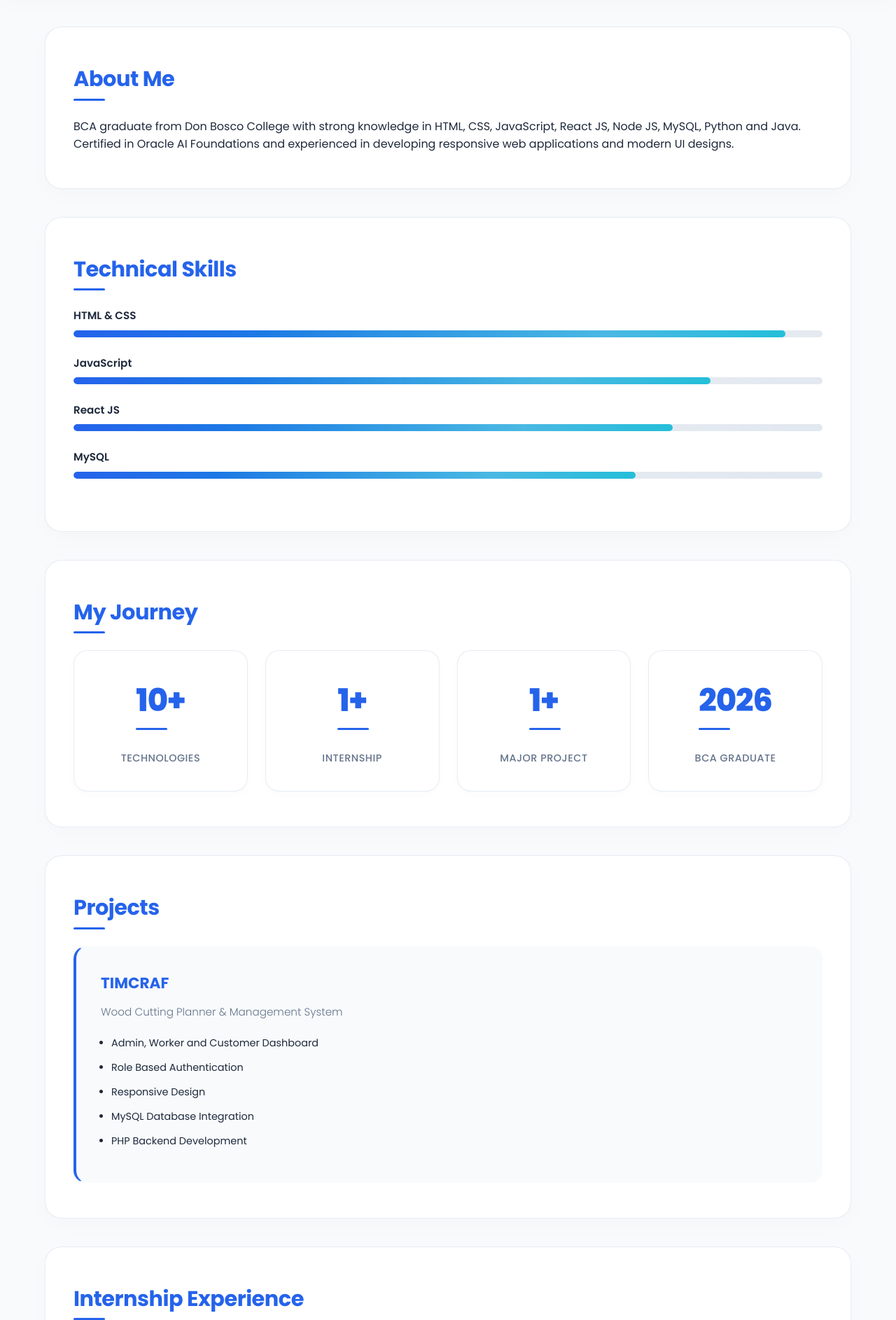
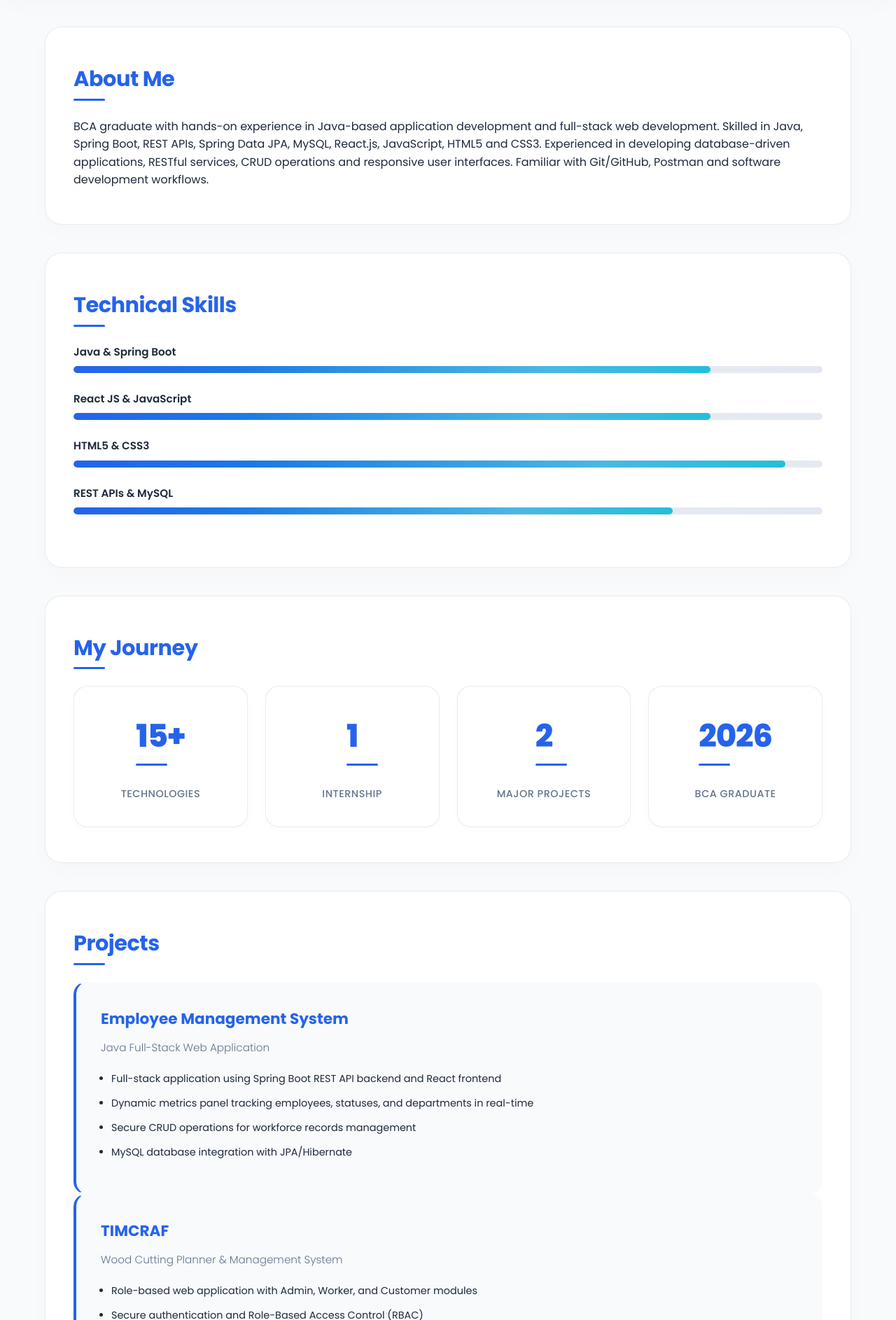
Before and after one commit to sebastin-x/Portfolio, a React (Create React App) app: page / in a window 1280 px wide. Shown: the part 914-2800 px from the top of the page at 70% size. Built offline with nearby package versions, Linux system fonts and the light colour scheme.

Commit message:
Update portfolio with Java Full Stack details and fix resume download link

```diff
--- a/src/App.jsx
+++ b/src/App.jsx
@@ -29,11 +29,11 @@ function App() {
 
         <h1>Sebastin Xavier B</h1>
 
-        <h3>Junior Frontend Developer</h3>
+        <h3>Junior Java Full Stack Developer</h3>
 
         <p>
-          BCA Graduate (2026) passionate about Frontend Development,
-          React JS, UI/UX Design, and Full Stack Development.
+          BCA Graduate passionate about Java Full Stack Development,
+          building scalable applications, and solving complex problems with clean code.
         </p>
 
         <a href={`${process.env.PUBLIC_URL}/Sebastin_Xavier_Resume.pdf`} className="btn" target="_blank" rel="noopener noreferrer">
@@ -48,12 +48,7 @@ function App() {
           <h2>About Me</h2>
 
           <p>
-            BCA graduate from Don Bosco College with strong knowledge
-            in HTML, CSS, JavaScript, React JS, Node JS, MySQL,
-            Python and Java.
-
-            Certified in Oracle AI Foundations and experienced in
-            developing responsive web applications and modern UI designs.
+            BCA graduate with hands-on experience in Java-based application development and full-stack web development. Skilled in Java, Spring Boot, REST APIs, Spring Data JPA, MySQL, React.js, JavaScript, HTML5 and CSS3. Experienced in developing database-driven applications, RESTful services, CRUD operations and responsive user interfaces. Familiar with Git/GitHub, Postman and software development workflows.
           </p>
         </section>
 
@@ -62,7 +57,27 @@ function App() {
           <h2>Technical Skills</h2>
 
           <div className="skill">
-            <p className="skill-name">HTML & CSS</p>
+            <p className="skill-name">Java & Spring Boot</p>
+            <div className="progress">
+              <div
+                className="progress-bar"
+                style={{ width: "85%" }}
+              ></div>
+            </div>
+          </div>
+
+          <div className="skill">
+            <p className="skill-name">React JS & JavaScript</p>
+            <div className="progress">
+              <div
+                className="progress-bar"
+                style={{ width: "85%" }}
+              ></div>
+            </div>
+          </div>
+
+          <div className="skill">
+            <p className="skill-name">HTML5 & CSS3</p>
             <div className="progress">
               <div
                 className="progress-bar"
@@ -72,31 +87,11 @@ function App() {
           </div>
 
           <div className="skill">
-            <p className="skill-name">JavaScript</p>
-            <div className="progress">
-              <div
-                className="progress-bar"
-                style={{ width: "85%" }}
-              ></div>
-            </div>
-          </div>
-
-          <div className="skill">
-            <p className="skill-name">React JS</p>
+            <p className="skill-name">REST APIs & MySQL</p>
             <div className="progress">
               <div
                 className="progress-bar"
                 style={{ width: "80%" }}
-              ></div>
-            </div>
-          </div>
-
-          <div className="skill">
-            <p className="skill-name">MySQL</p>
-            <div className="progress">
-              <div
-                className="progress-bar"
-                style={{ width: "75%" }}
               ></div>
             </div>
           </div>
@@ -109,18 +104,18 @@ function App() {
           <div className="stats">
 
             <div className="stat-card">
-              <h2>10+</h2>
+              <h2>15+</h2>
               <p>Technologies</p>
             </div>
 
             <div className="stat-card">
-              <h2>1+</h2>
+              <h2>1</h2>
               <p>Internship</p>
             </div>
 
             <div className="stat-card">
-              <h2>1+</h2>
-              <p>Major Project</p>
+              <h2>2</h2>
+              <p>Major Projects</p>
             </div>
 
             <div className="stat-card">
@@ -136,6 +131,21 @@ function App() {
           <h2>Projects</h2>
 
           <div className="project-card">
+            <h3>Employee Management System</h3>
+
+            <p>
+              Java Full-Stack Web Application
+            </p>
+
+            <ul>
+              <li>Full-stack application using Spring Boot REST API backend and React frontend</li>
+              <li>Dynamic metrics panel tracking employees, statuses, and departments in real-time</li>
+              <li>Secure CRUD operations for workforce records management</li>
+              <li>MySQL database integration with JPA/Hibernate</li>
+            </ul>
+          </div>
+
+          <div className="project-card">
             <h3>TIMCRAF</h3>
 
             <p>
@@ -143,11 +153,10 @@ function App() {
             </p>
 
             <ul>
-              <li>Admin, Worker and Customer Dashboard</li>
-              <li>Role Based Authentication</li>
-              <li>Responsive Design</li>
-              <li>MySQL Database Integration</li>
-              <li>PHP Backend Development</li>
+              <li>Role-based web application with Admin, Worker, and Customer modules</li>
+              <li>Secure authentication and Role-Based Access Control (RBAC)</li>
+              <li>Responsive UI with optimized MySQL database queries</li>
+              <li>End-to-end production workflow management</li>
             </ul>
           </div>
         </section>
@@ -157,15 +166,17 @@ function App() {
           <h2>Internship Experience</h2>
 
           <div className="internship-card">
-            <h3>Ruby Learning Center</h3>
+            <h3>Ruby Learning Centre</h3>
 
-            <p>Web Development Intern</p>
+            <p>Web Development Intern | May 2025</p>
+            <p>Tiruvannamalai, Tamil Nadu</p>
 
             <ul>
-              <li>Built responsive webpages</li>
-              <li>Created UI designs in Figma</li>
-              <li>Worked with frontend technologies</li>
-              <li>Collaborated with development teams</li>
+              <li>Designed and developed responsive web pages using HTML, CSS, and JavaScript</li>
+              <li>Created wireframes and UI layouts in Figma for multiple projects</li>
+              <li>Improved UI consistency across 3+ pages with responsive design</li>
+              <li>Collaborated with cross-functional team on frontend development and application design</li>
+              <li>Met weekly sprint deadlines and gained exposure to professional coding standards</li>
             </ul>
           </div>
         </section>
@@ -177,23 +188,23 @@ function App() {
           <div className="timeline">
 
             <div className="timeline-item">
-              <h3>BCA</h3>
+              <h3>Bachelor of Computer Applications (BCA)</h3>
 
               <p>
-                Don Bosco College, Yelagiri Hills
+                Don Bosco College, Yelagiri Hills, Tirupattur | Thiruvalluvar University
               </p>
 
-              <p>2023 - 2026</p>
+              <p>Jun 2023 - May 2026 (Graduated 2026)</p>
             </div>
 
             <div className="timeline-item">
-              <h3>HSC</h3>
+              <h3>Higher Secondary Certificate (HSC)</h3>
 
               <p>
-                Dominic Savio Higher Secondary School
+                Dominic Savio Higher Secondary School, Tirupattur, Tamil Nadu
               </p>
 
-              <p>2022 - 2023</p>
+              <p>Jun 2022 - Apr 2023</p>
             </div>
 
           </div>
@@ -201,13 +212,13 @@ function App() {
 
         {/* Certifications */}
         <section>
-          <h2>Certifications</h2>
+          <h2>Certifications & Achievements</h2>
 
           <ul className="certification-list">
-            <li>Oracle AI Foundations Certification</li>
+            <li>Java Full-Stack Training (6 Months) | SLA Consultants | Completed Aug 2026</li>
 
             <li>
-              National Level GLITCH FIX Competition Participant
+              8th Place – National-Level GLITCH FIX Competition, Sacred Heart College, Tirupattur
             </li>
           </ul>
         </section>
```
